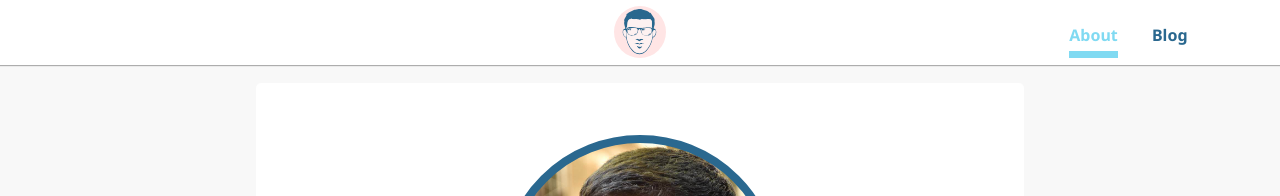
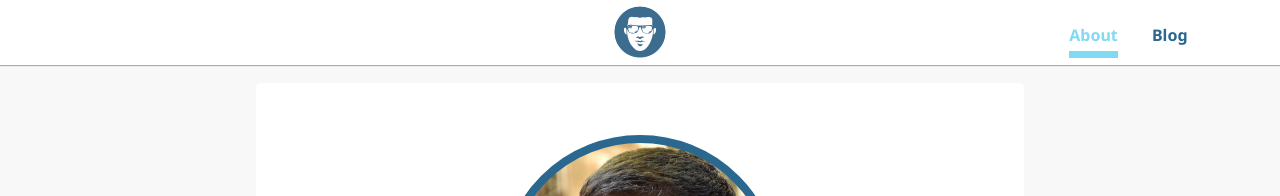
Before and after one commit to malirod/malirod.github.io, a Jekyll site: the page built from about.md, in a window 1280 px wide. Shown: the top 196 px of the page. Built offline with Jekyll 4.4.1, drawn with Linux system fonts in a browser that asks for light colours; nearby versions of some CDN libraries.

Commit message:
Update icons

```diff
--- a/_sass/_header.scss
+++ b/_sass/_header.scss
@@ -17,7 +17,7 @@ header {
 					height: 52px;
 					width: 52px;
 
-					background-image: url("../img/my-logo.svg");
+					background-image: url("../img/main-logo.svg");
 					background-size: cover;
 					background-position: center;
 
@@ -42,7 +42,7 @@ header {
 			height: 48px;
 			width: 48px;
 
-			background-image: url("../img/my-logo.svg");
+			background-image: url("../img/main-logo.svg");
 
 			z-index: 6;
 		}
--- a/_sass/_landing.scss
+++ b/_sass/_landing.scss
@@ -17,7 +17,7 @@ html {
 	position: relative;
 	height: 280px;
 	width: 280px;
-	background: url(../img/my-logo.svg);
+	background: url(../img/main-logo.svg);
 	background-size: cover;
 	border: 10px solid $white;
 	border-radius: 50%;
```
Also changed, not shown: android-chrome-192x192.png, android-chrome-512x512.png, apple-touch-icon.png, favicon-16x16.png, favicon-32x32.png, img/main-logo.svg (added), img/my-logo.svg (deleted), mstile-150x150.png.
